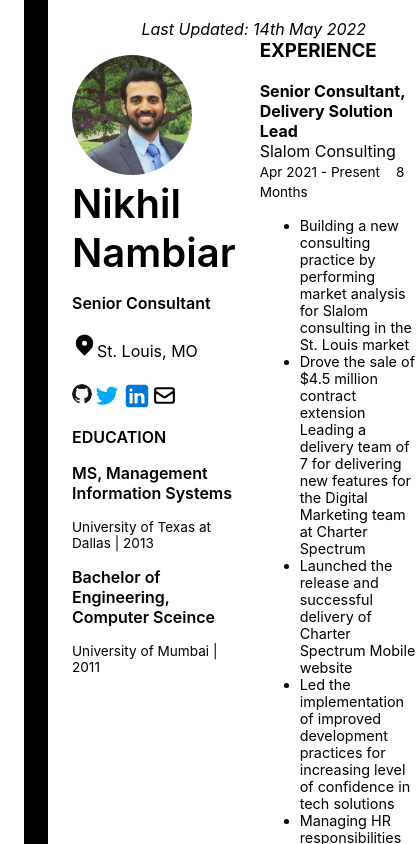
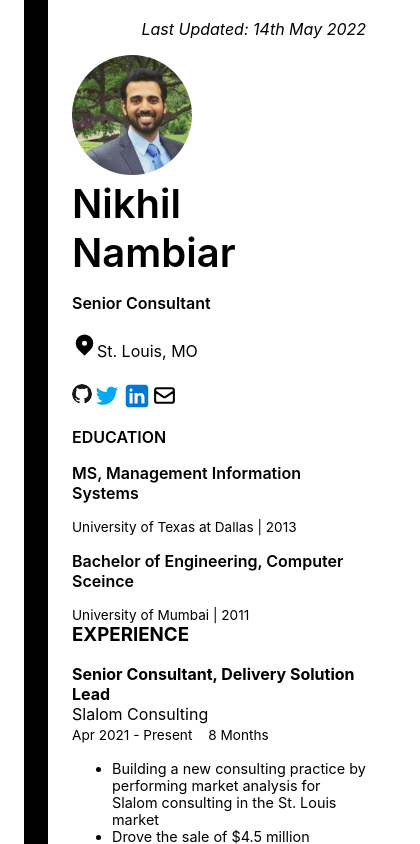
Before and after one commit to nambiarn/nambiarn, a Next.js app: page /resume in a window 390 px wide. Shown: the top 844 px of the page, 420 px wide, since content can reach past the window. Built offline with nearby package versions, Linux system fonts and the light colour scheme.

Commit message:
Make mobile friendl

```diff
--- a/pages/resume.js
+++ b/pages/resume.js
@@ -38,7 +38,7 @@
     return (
         <main className="outline">
             <p className="flex flex-end italic padding-top-md">Last Updated: {lastUpdatedDate}</p>
-            <section className="flex">
+            <section className="flex-section">
                 <section className="section-area">
                     <Image className="border-radius-50 margin-auto" src={profilePic} alt="Profile" width="120" height="120" />
                     <div aria-label="name">
--- a/styles/Resume.css
+++ b/styles/Resume.css
@@ -75,11 +75,20 @@
     justify-content: space-around;
 }
 
+.flex-section {
+    display: flex;
+}
+
 @media screen and (max-width: 800px) {
     .flex-space-around {
       display: flex;
       flex-direction: column;
       justify-content: space-around;
+    }
+
+    .flex-section {
+        display: flex;
+        flex-direction: column;
     }
   }
 
```
